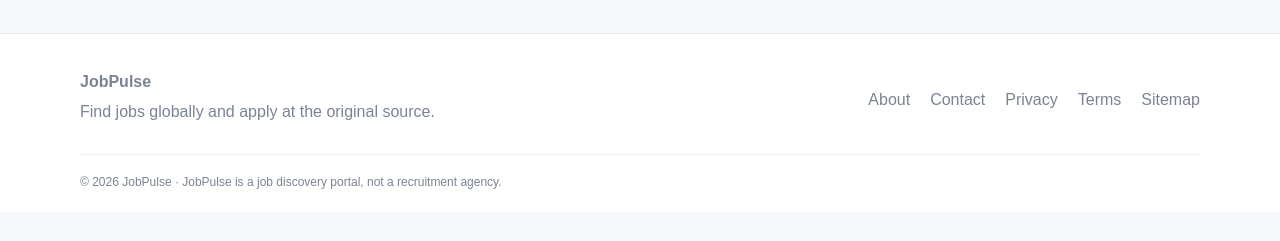
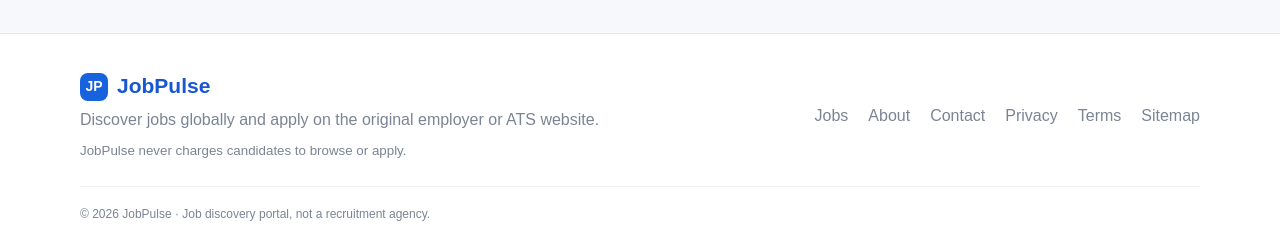
Before and after one commit to goldi-syne/job-aggregator, a Next.js app: page / in a window 1280 px wide. Shown: the part 1577-1818 px from the top of the page. Before the commit the page ends 1789 px from the top, so only its background shows below. Built offline with nearby package versions, Linux system fonts and the light colour scheme; no server answers; the database is empty.

Commit message:
Improve navigation and footer branding

```diff
--- a/app/layout.tsx
+++ b/app/layout.tsx
@@ -36,21 +36,22 @@
           <Script id="ga" strategy="afterInteractive">{`window.dataLayer=window.dataLayer||[];function gtag(){dataLayer.push(arguments)}gtag('js',new Date());gtag('config','${gaId}',{anonymize_ip:true});`}</Script>
         </>}
         <header className="header">
-          <a className="brand" href="/"><span className="brandMark">JP</span>JobPulse</a>
-          <nav>
+          <a className="brand" href="/" aria-label="JobPulse home"><span className="brandMark">JP</span><span>JobPulse</span></a>
+          <nav aria-label="Primary navigation">
             <a href="/jobs?country=US">US Jobs</a>
             <a href="/jobs">Worldwide</a>
             <a href="/jobs?remote=true">Remote</a>
             <a href="/about">About</a>
           </nav>
+          <a className="headerCta" href="/jobs">Browse jobs</a>
         </header>
         <main>{children}</main>
         <footer>
           <div className="footerInner">
-            <div><strong>JobPulse</strong><p>Find jobs globally and apply at the original source.</p></div>
-            <div className="footerLinks"><a href="/about">About</a><a href="/contact">Contact</a><a href="/privacy">Privacy</a><a href="/terms">Terms</a><a href="/sitemap.xml">Sitemap</a></div>
+            <div className="footerBrand"><a className="brand" href="/"><span className="brandMark">JP</span><span>JobPulse</span></a><p>Discover jobs globally and apply on the original employer or ATS website.</p><small>JobPulse never charges candidates to browse or apply.</small></div>
+            <div className="footerLinks"><a href="/jobs">Jobs</a><a href="/about">About</a><a href="/contact">Contact</a><a href="/privacy">Privacy</a><a href="/terms">Terms</a><a href="/sitemap.xml">Sitemap</a></div>
           </div>
-          <div className="copyright">© {new Date().getFullYear()} JobPulse · JobPulse is a job discovery portal, not a recruitment agency.</div>
+          <div className="copyright">© {new Date().getFullYear()} JobPulse · Job discovery portal, not a recruitment agency.</div>
         </footer>
       </body>
     </html>
```
